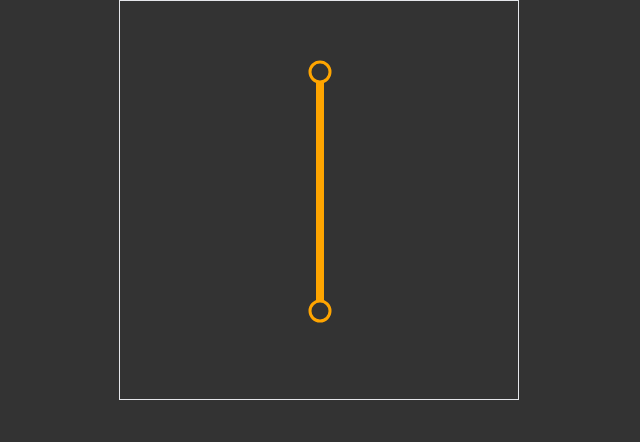
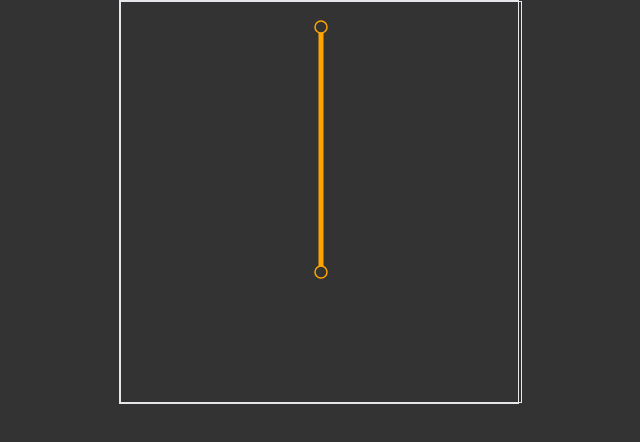
Before and after one commit to gabjuh/webdev-portfolio, a React (Vite) app: page / in a window 1280 px wide. Shown: the top 442 px of the page, without its empty margins (321-961 px from the left). Built offline with nearby package versions, Linux system fonts and the light colour scheme.

Commit message:
new props added

```diff
--- a/src/component/CvTree.tsx
+++ b/src/component/CvTree.tsx
@@ -2,6 +2,7 @@ import React, { useState } from 'react';
 import Branch from './Branch';
 import Tube from './Tube';
 import Point from './Point';
+import * as data from '../cv.json';
 
 interface ICvTree {
   bgColor: string;
@@ -11,14 +12,16 @@ const CvTree: React.FC<ICvTree> = ({
   bgColor
 }) => {
 
-  const [factor, setFactor] = useState<number>(2); // factor for sizing
-  const sizeUnit: number = 15; // smallest unit to calc the size
+  const [factor, setFactor] = useState<number>(7); // factor for sizing
+  const sizeUnit: number = 2; // smallest unit to calc the size
   const size: number = factor * sizeUnit; // size is the sizeUnit multiplied by the factor
+  const pointSize: number = 6;
+  const pointStrokeWidth: number = 1.5;
   const level: number = 2 * size; // level is actually the bright of the level of the branches
-  const [jumpToLevel, setJumpToLevel] = useState<number>(2); // the number of how many braches will be jumped through
-  const [strokeWidth, setStrokeWidth] = useState<number>(8); // simply the width of the Bend
-  const [direction, setDirection] = useState<'right' | 'left'>('left'); // direction of the bend
-  const height: number = level; // height is 2 times the level (hight), always the same.
+  const [jumpToLevel, setJumpToLevel] = useState<number>(0); // the number of how many braches will be jumped through
+  const [strokeWidth, setStrokeWidth] = useState<number>(5); // simply the width of the Bend
+  const [direction, setDirection] = useState<'right' | 'left'>('right'); // direction of the bend
+  const height: number = level; // height is 2 times the size (hight), always the same.
 
   const [color, setColor] = useState<string>('lightgreen'); // color of the Bend
 
@@ -46,25 +49,43 @@ const CvTree: React.FC<ICvTree> = ({
   const [svgHeight, setSvgHeight] = useState<number>(stockHeight + 150);
   const [svgWidth, setSvgWidth] = useState<number>(400);
 
-
+  const stockStartPos = svgWidth / 2;
+  console.log(data);
   return (
     <>
-      {/* <svg className="border h-[300px]" style={{ position: "relative" }} >
-        <path d="M 100 100 L 50 50 0 -50" fill="none" strokeWidth="5" stroke="red" style={{ position: "absolute", bottom: 10 }} />
-      </svg> */}
+      <div
+        className={`relative border mx-auto`}
+        style={{
+          width: `${svgWidth}px`
+        }}
+      >
+        <Branch
+          height={height}
+          width={width}
+          size={size}
+          color={color}
+          strokeWidth={strokeWidth}
+          level={level}
+          startPos={stockStartPos + strokeWidth / 2}
+          direction={direction}
+          bend={[bendRight, bendLeft]}
+          bgColor={bgColor}
+          pointSize={pointSize}
+          pointStrokeWidth={pointStrokeWidth}
+          jumpToLevel={jumpToLevel}
+        />
 
+        {/* Stock */}
         <svg
           height={svgHeight}
           // width={strokeWidth}
           width={svgWidth}
           className={`
           mx-auto border
-          py-10
           relative
+          box-content
         `}
         >
-
-        {/* Stock */}
           <g transform="translate(0, 20)">
             <Tube
               height={stockHeight}
@@ -73,42 +94,30 @@ const CvTree: React.FC<ICvTree> = ({
               color={'orange'}
               strokeWidth={strokeWidth}
               direction={direction}
-            startPos={svgWidth / 2}
+              startPos={stockStartPos}
               isStock={true}
             />
             <Point
               color={'orange'}
               isMajor={true}
               bgColor={bgColor}
-            pos={[200, 11]}
+              pos={[200, 5]}
+              size={pointSize}
+              strokeWidth={pointStrokeWidth}
             />
             <Point
               color={'orange'}
               isMajor={true}
               bgColor={bgColor}
               pos={[200, stockHeight]}
+              size={pointSize}
+              strokeWidth={pointStrokeWidth}
             />
           </g>
-
-
-        {/*
-        <Branch
-          height={height}
-          width={width}
-          color={color}
-          strokeWidth={strokeWidth}
-          level={level}
-          startPos={startPos}
-          direction={'left'}
-          bend={[bendRight, bendLeft]}
-          bgColor={bgColor}
-        /> */}
-
-
-
         </svg>
+      </div>
     </>
   );
 };
 
-export default CvTree;
+export default CvTree;;
--- a/src/component/Point.tsx
+++ b/src/component/Point.tsx
@@ -5,6 +5,8 @@ interface IPoint {
   isMajor?: Boolean;
   bgColor: string;
   pos: number[];
+  size: number;
+  strokeWidth: number;
 }
 
 const Point: React.FC<IPoint> = ({
@@ -12,11 +14,13 @@ const Point: React.FC<IPoint> = ({
   isMajor,
   bgColor,
   pos,
+  size,
+  strokeWidth,
 }) => {
 
   return (
-    <g stroke={color} strokeWidth="3" fill={bgColor} >
-      <circle cx={pos[0]} cy={pos[1]} r="10" />
+    <g stroke={color} strokeWidth={isMajor ? strokeWidth : 0} fill={isMajor ? bgColor : color} >
+      <circle cx={pos[0]} cy={pos[1]} r={size} />
     </g>
   );
 };
```
Lines whose indentation alone changed are shown as unchanged.
